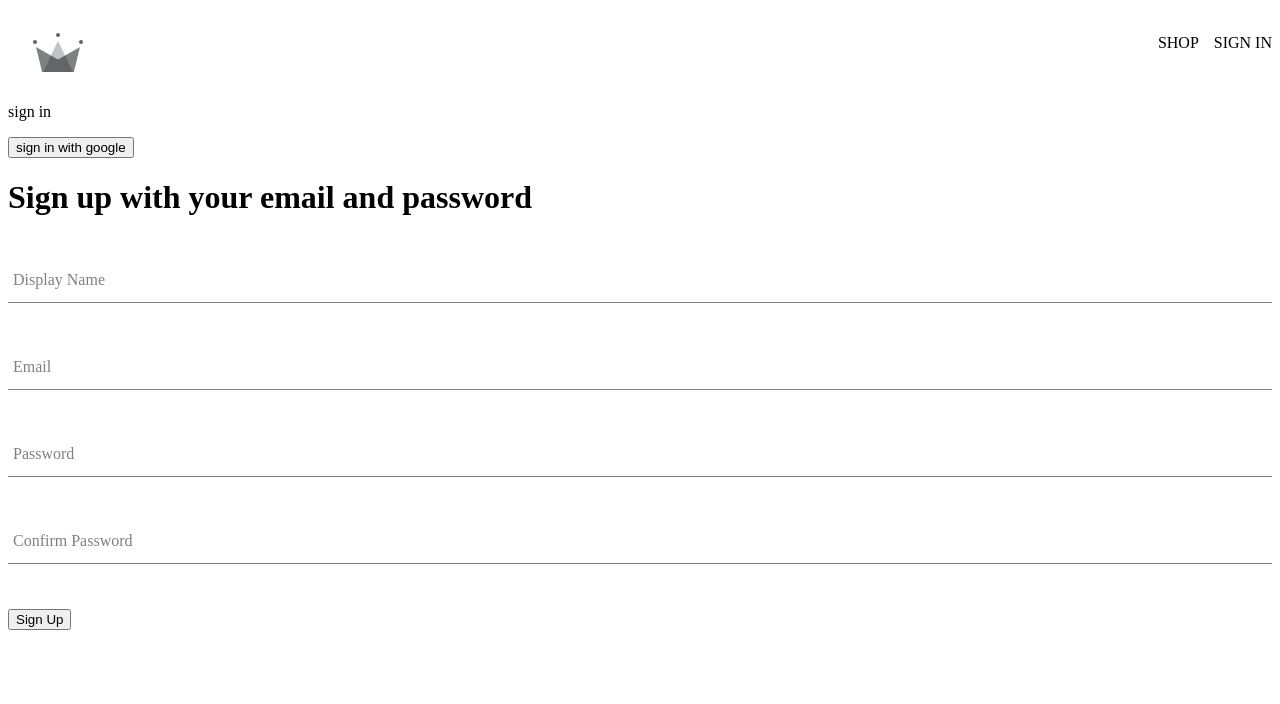
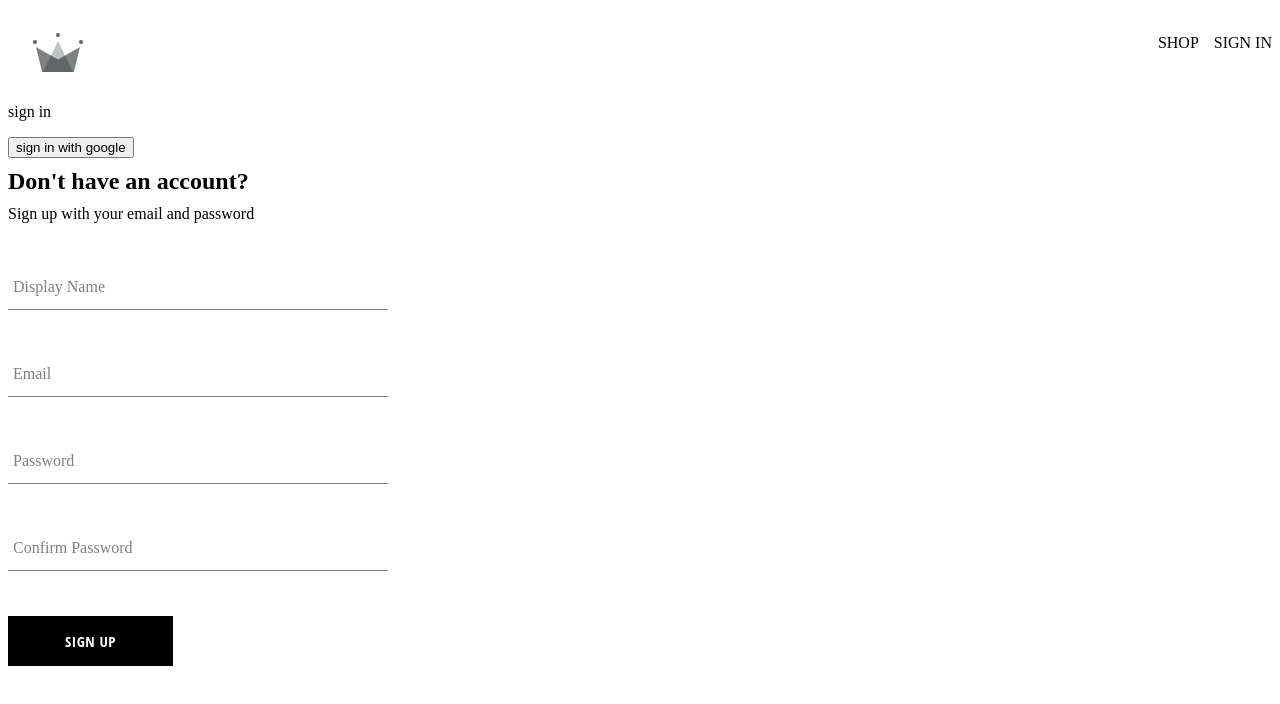
Before and after one commit to bmmukhridin/ecommerce-shop, a React (Create React App) app: page /sign-in in a window 1280 px wide. Shown: the top 704 px of the page. Built offline with nearby package versions, Linux system fonts and the light colour scheme; the HTML template or start-up script is replaced by a standard one.

Commit message:
added-button-componet&styles

```diff
--- /dev/null
+++ b/src/components/Button-component/Button.jsx
@@ -0,0 +1,22 @@
+import React from "react";
+import "./button.styles.scss";
+/*
+
+*/
+
+const BUTTON_TYPE_CLASSES = {
+  google: "google-sign-in",
+  inverted: "inverted",
+};
+function Button({ children, buttonType, ...otherProps }) {
+  return (
+    <button
+      className={`button-container ${BUTTON_TYPE_CLASSES[buttonType]}`}
+      {...otherProps}
+    >
+      {children}
+    </button>
+  );
+}
+
+export default Button;
--- /dev/null
+++ b/src/components/Button-component/button.styles.scss
@@ -0,0 +1,46 @@
+.button-container {
+  min-width: 165px;
+  width: auto;
+  height: 50px;
+  letter-spacing: 0.5px;
+  line-height: 50px;
+  padding: 0 35px 0 35px;
+  font-size: 15px;
+  background-color: black;
+  color: white;
+  text-transform: uppercase;
+  font-family: 'Open Sans Condensed';
+  font-weight: bolder;
+  border: none;
+  cursor: pointer;
+  display: flex;
+  justify-content: center;
+
+  &:hover {
+    background-color: white;
+    color: black;
+    border: 1px solid black;
+  }
+
+  &.google-sign-in {
+    background-color: #4285f4;
+    color: white;
+
+    &:hover {
+      background-color: #357ae8;
+      border: none;
+    }
+  }
+
+  &.inverted {
+    background-color: white;
+    color: black;
+    border: 1px solid black;
+
+    &:hover {
+      background-color: black;
+      color: white;
+      border: none;
+    }
+  }
+}
--- a/src/components/sign-up-form/sign-up-form.jsx
+++ b/src/components/sign-up-form/sign-up-form.jsx
@@ -4,7 +4,8 @@
   createUserDocumentFromAuth,
 } from "../utils/firebase/firebase";
 import FormInput from "../Form-input/form-input";
-
+import "./sign-up.style.scss"
+import Button from "../Button-component/Button";
 const defaultFormField = {
   displayName: "",
   email: "",
@@ -40,8 +41,9 @@
     }
   };
   return (
-    <div>
-      <h1>Sign up with your email and password</h1>
+    <div className="sign-up-container">
+    <h2>Don't have an account?</h2>
+      <span>Sign up with your email and password</span>
       <form onSubmit={handleSubmit}>
         <FormInput
           label="Display Name"
@@ -78,7 +80,7 @@
           name="confirmPassword"
           value={confirmPassword}
         />
-        <button type="submit">Sign Up</button>
+        <Button type="submit">Sign Up</Button>
       </form>
     </div>
   );
--- /dev/null
+++ b/src/components/sign-up-form/sign-up.style.scss
@@ -0,0 +1,8 @@
+.sign-up-container{
+    display: flex;
+    flex-direction: column;
+    width: 380px;
+}
+h2{
+    margin: 10px 0;
+}
```
